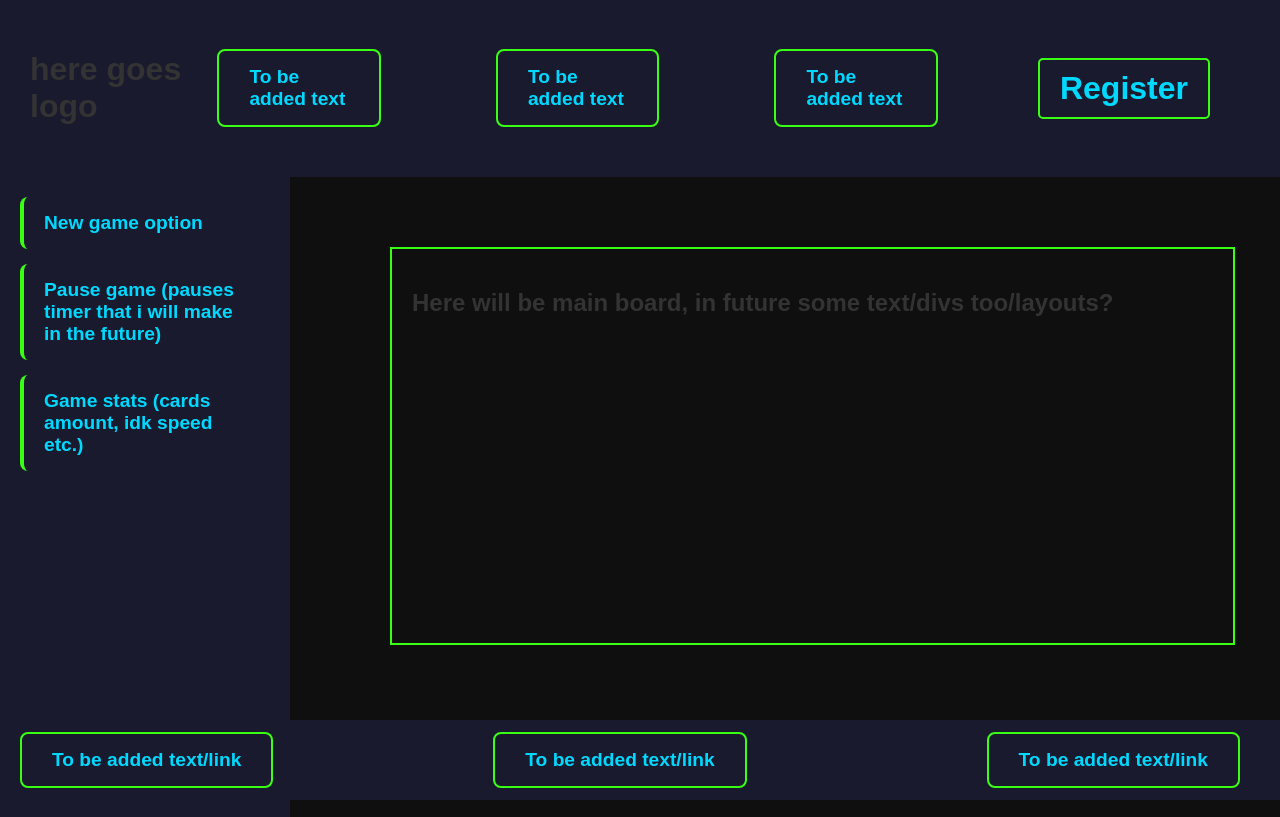
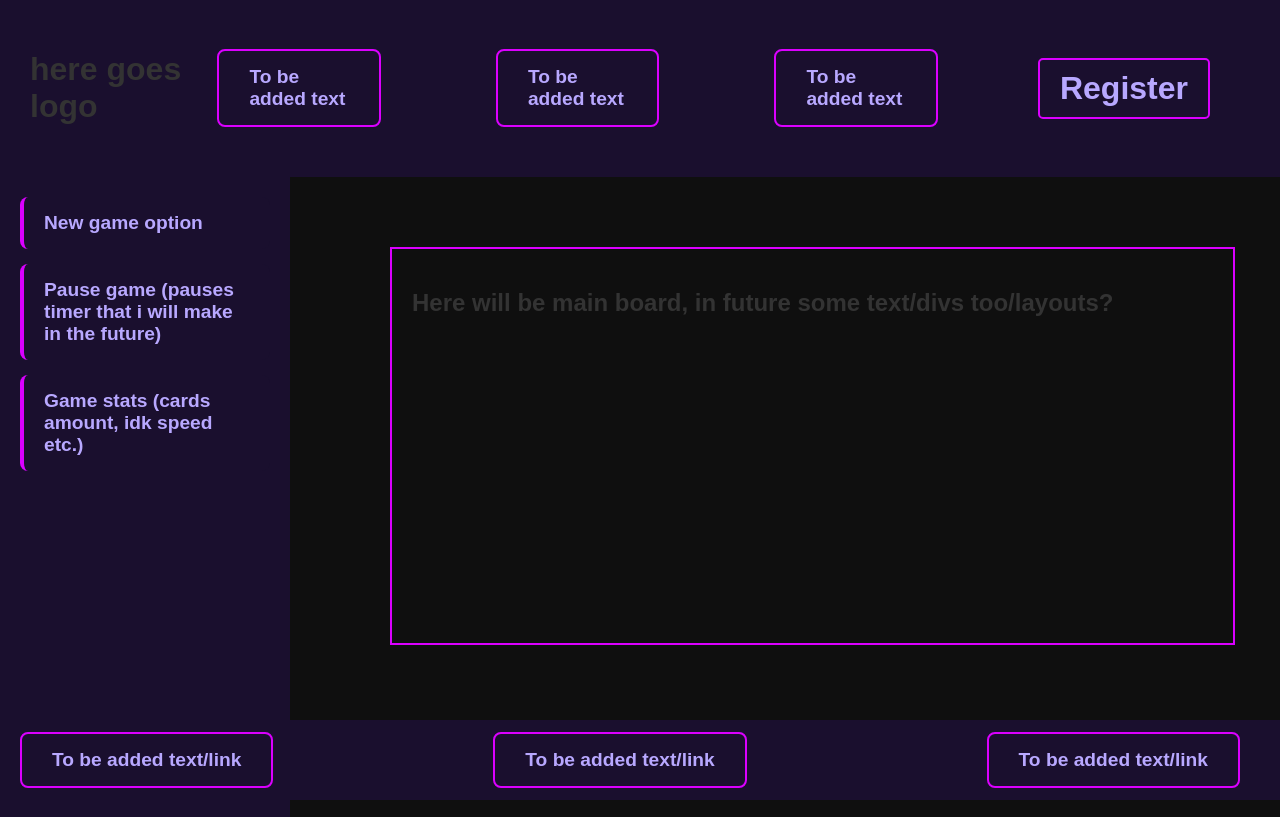
Before and after one commit to Gameskiller1/HTML-Projekti, a plain HTML site: page index.html in a window 1280 px wide. Shown: the top 817 px of the page. Drawn offline with Linux system fonts and the light colour scheme.

Commit message:
Chaned website colors, will change again later

```diff
--- a/CSS/GlobalStyles.css
+++ b/CSS/GlobalStyles.css
@@ -17,7 +17,7 @@ body {
     display: flex;
     justify-content: space-between;
     align-items: center;
-    background-color:#1A1A2E;
+    background-color:#1a0f2e;
     padding: 30px;
     width: 100%;
     flex-shrink: 0;
@@ -29,7 +29,7 @@ body {
 }
 .in-header-elements {
     padding: 15px 30px;
-    border: 2px solid #39FF14;
+    border: 2px solid #da00ff;
     border-radius: 8px;
     cursor: pointer;
     transition: all 0.3s ease;
@@ -41,13 +41,13 @@ body {
 }
 
 .in-header-elements:hover .header-text-styling {
-    color: #39FF14;
-    text-shadow: 0 0 10px #39FF14;
+    color: #da00ff;
+    text-shadow: 0 0 10px #da00ff;
 }
 
 .header-text-styling {
     background-color: transparent;
-    color: #00D9FF;
+    color: #b8a8ff;
     margin: 0;
     font-size: 1.2em;
     cursor: pointer;
@@ -58,11 +58,11 @@ body {
     padding: 0px 100px;
 }
 .register {
-    background-color:#1A1A2E;
-    color: #00D9FF;
+    background-color:#1a0f2e;
+    color: #b8a8ff;
     margin: 0;
     padding: 10px 20px;
-    border: 2px solid #39FF14;
+    border: 2px solid #da00ff;
     max-width: 700px;
     border-radius: 5px;
     cursor: pointer;
@@ -83,7 +83,7 @@ body {
 .aside {
     display: flex;
     width: 250px;
-    background-color: #1A1A2E;
+    background-color: #1a0f2e;
     padding: 20px;
     min-height: calc(100vh - 200px);
     flex-shrink: 0;
@@ -96,30 +96,30 @@ body {
 }
 
 .in-nav-elements {
-    background-color: #1A1A2E;
+    background-color: #1a0f2e;
     padding: 15px 20px;
     border-radius: 8px;
-    border-left: 4px solid #39FF14;
+    border-left: 4px solid #da00ff;
     cursor: pointer;
     transition: all 0.3s ease;
 }
 .in-nav-elements:hover {
-    box-shadow: 0 0 25px rgba(57, 255, 20, 0.9), inset 0 0 15px rgba(57, 255, 20, 0.3);
-    background-color: rgba(57, 255, 20, 0.1);
+    box-shadow: 0 0 25px rgba(218, 0, 255, 0.9), inset 0 0 15px rgba(218, 0, 255, 0.3);
+    background-color: rgba(218, 0, 255, 0.1);
     transform: scale(1.05);
 }
 
 .nav-text-styling {
     background-color: transparent;
-    color: #00D9FF;
+    color: #b8a8ff;
     margin: 0;
     font-size: 1.2em;
     cursor: pointer;
     transition: all 0.3s ease;
 }
 .in-nav-elements:hover .nav-text-styling {
-    color: #39FF14;
-    text-shadow: 0 0 10px #39FF14;
+    color: #da00ff;
+    text-shadow: 0 0 10px #da00ff;
 }
 
 /* Section, so the game board */
@@ -137,7 +137,7 @@ body {
     padding: 20px;
     width: 90%;
     height: 80%;
-    border: 2px solid #39FF14;
+    border: 2px solid #da00ff;
 }
 
 /* Footer, the bottom */
@@ -149,14 +149,14 @@ body {
     width: 100%;
     height: 10%;
     flex-shrink: 0;
-    background-color: #1A1A2E;
+    background-color: #1a0f2e;
     box-sizing: border-box;
     padding: 0px;
 }
 
 .in-footer-elements {
     padding: 15px 30px;
-    border: 2px solid #39FF14;
+    border: 2px solid #da00ff;
     border-radius: 8px;
     cursor: pointer;
     transition: all 0.3s ease;
@@ -168,13 +168,13 @@ body {
 }
 
 .in-footer-elements:hover .footer-text-styling {
-    color: #39FF14;
-    text-shadow: 0 0 10px #39FF14;
+    color: #da00ff;
+    text-shadow: 0 0 10px #da00ff;
 }
 
 .footer-text-styling {
     background-color: transparent;
-    color: #00D9FF;
+    color: #b8a8ff;
     margin: 0;
     font-size: 1.2em;
     cursor: pointer;
```
